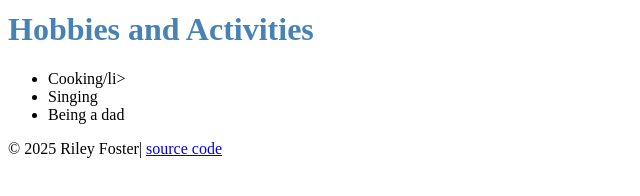
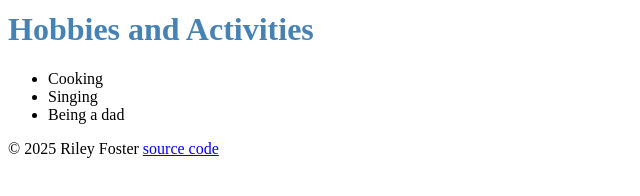
Before and after one commit to rifoster302/project-one, a plain HTML site: page activities.html in a window 1280 px wide. Shown: the part 132-328 px from the top of the page, 0-640 px from the left. Drawn offline with Linux system fonts and the light colour scheme.

Commit message:
Update 4

```diff
--- a/activities.html
+++ b/activities.html
@@ -21,14 +21,14 @@
     <div class="page">
       <h1>Hobbies and Activities</h1>
       <ul>
-        <li>Cooking/li>
+        <li>Cooking</li>
         <li>Singing</li>
         <li>Being a dad</li>
       </ul>
     </div>
 
     <footer>
-      <p>&copy; 2025 Riley Foster|
+      <p>&copy; 2025 Riley Foster
         <a href="https://github.com/prof-rossetti/student-site">source code</a>
       </p>
     </footer>
```
